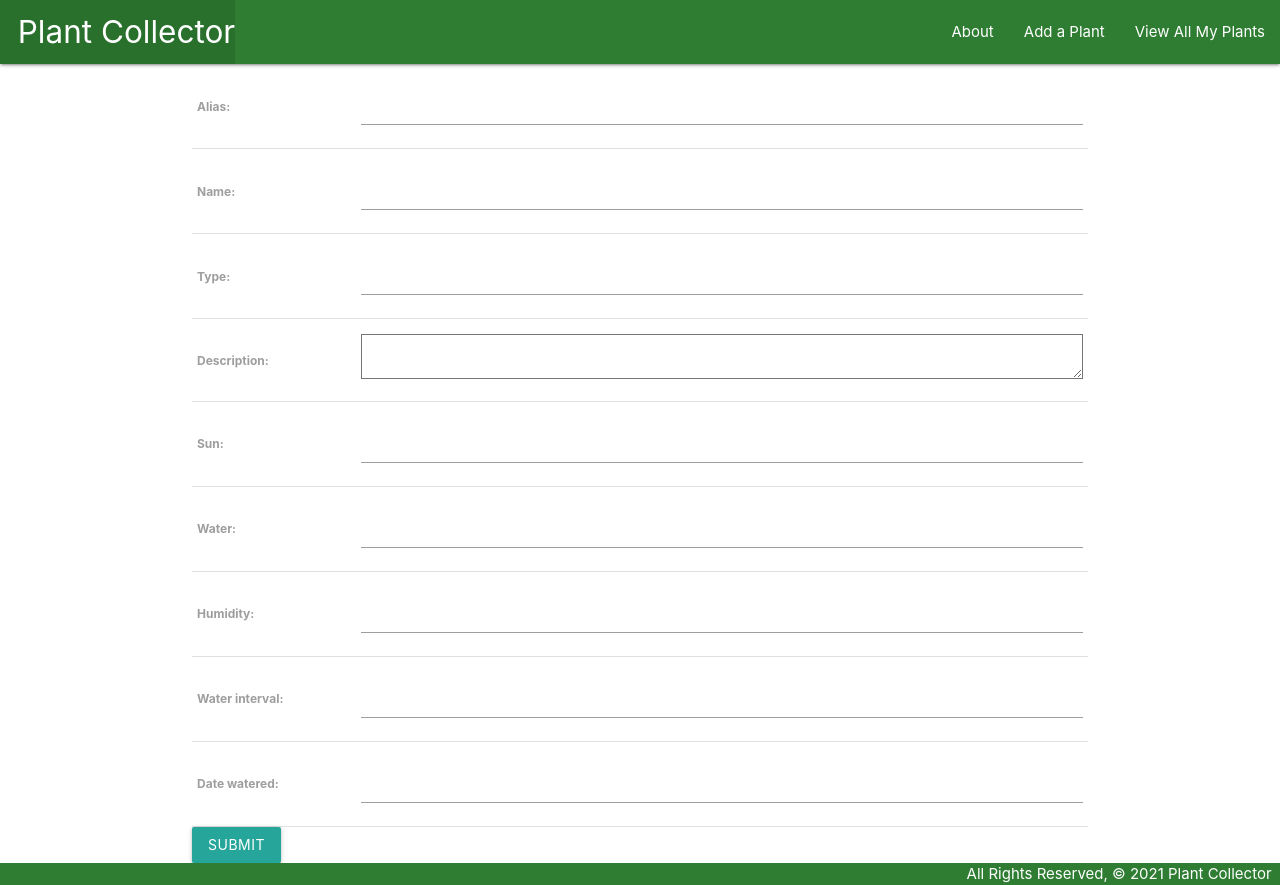
After one commit to rohitgj169/item_collector, a Django app: page /plants/create/ in a window 1280 px wide. The commit adds this page. Run offline with Django 3.2, Linux system fonts and the light colour scheme.

Commit message:
add create plant

```diff
--- a/itemcollector/main_app/models.py
+++ b/itemcollector/main_app/models.py
@@ -1,5 +1,5 @@
 from django.db import models
-from datetime import datetime
+from django.urls import reverse
 # Create your models here.
 
 class Plant(models.Model):
@@ -15,3 +15,6 @@ class Plant(models.Model):
 
     def __str__(self):
         return self.name
+
+    def get_absolute_url(self):
+        return reverse('detail', kwargs = {'plant_id': self.id})
--- a/itemcollector/main_app/templates/base.html
+++ b/itemcollector/main_app/templates/base.html
@@ -19,14 +19,17 @@
         </ul>
         <ul class="right">
           <li><a href="{% url 'about' %}">About</a></li>
+          <li><a href="{% url 'plants_create' %}">Add a Plant</a></li>
           <li><a href="{% url 'index' %}">View All My Plants</a></li>
         </ul>
       </div>
     </nav>
   </header>
   <main class="container">
+
     {% block content %}
     {% endblock %}
+
   </main>
   <footer class="page-footer green darken-3">
     <div class="right">All Rights Reserved, &copy; 2021 Plant Collector &nbsp;</div>
--- /dev/null
+++ b/itemcollector/main_app/templates/main_app/plant_form.html
@@ -0,0 +1,13 @@
+{% extends 'base.html' %}
+
+{% block content %}
+
+<form action="" method="POST">
+    {% csrf_token %}
+    <table>
+        {{ form.as_table }}
+    </table>
+    <input type="submit" value="Submit", class="btn">
+</form>
+
+{% endblock %}
--- a/itemcollector/main_app/urls.py
+++ b/itemcollector/main_app/urls.py
@@ -6,4 +6,5 @@ urlpatterns = [
     path('about/', views.about, name = 'about'),
     path('plants/', views.plants_index, name = 'index'),
     path('plants/<int:plant_id>/', views.plants_detail, name = 'detail'),
+    path('plants/create/', views.PlantCreate.as_view(), name = 'plants_create'),
 ]
--- a/itemcollector/main_app/views.py
+++ b/itemcollector/main_app/views.py
@@ -1,6 +1,7 @@
+from datetime import date
 from django.shortcuts import render
+from django.views.generic import CreateView
 from .models import Plant
-from datetime import date
 
 # Create your views here.
 def home(request):
@@ -20,3 +21,7 @@ def plants_index(request):
 def plants_detail(request, plant_id):
     plant = Plant.objects.get(id=plant_id)
     return render(request, 'plants/detail.html', { 'plant': plant })
+
+class PlantCreate(CreateView):
+    model = Plant
+    fields = '__all__'
```
